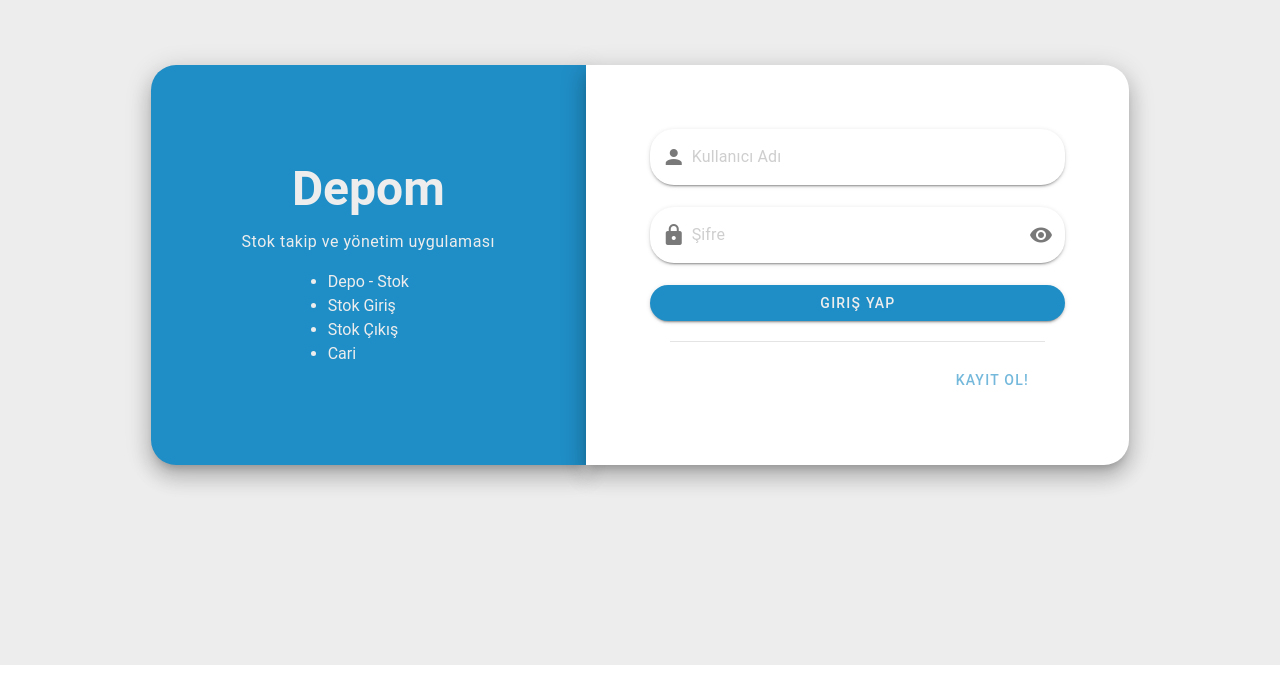
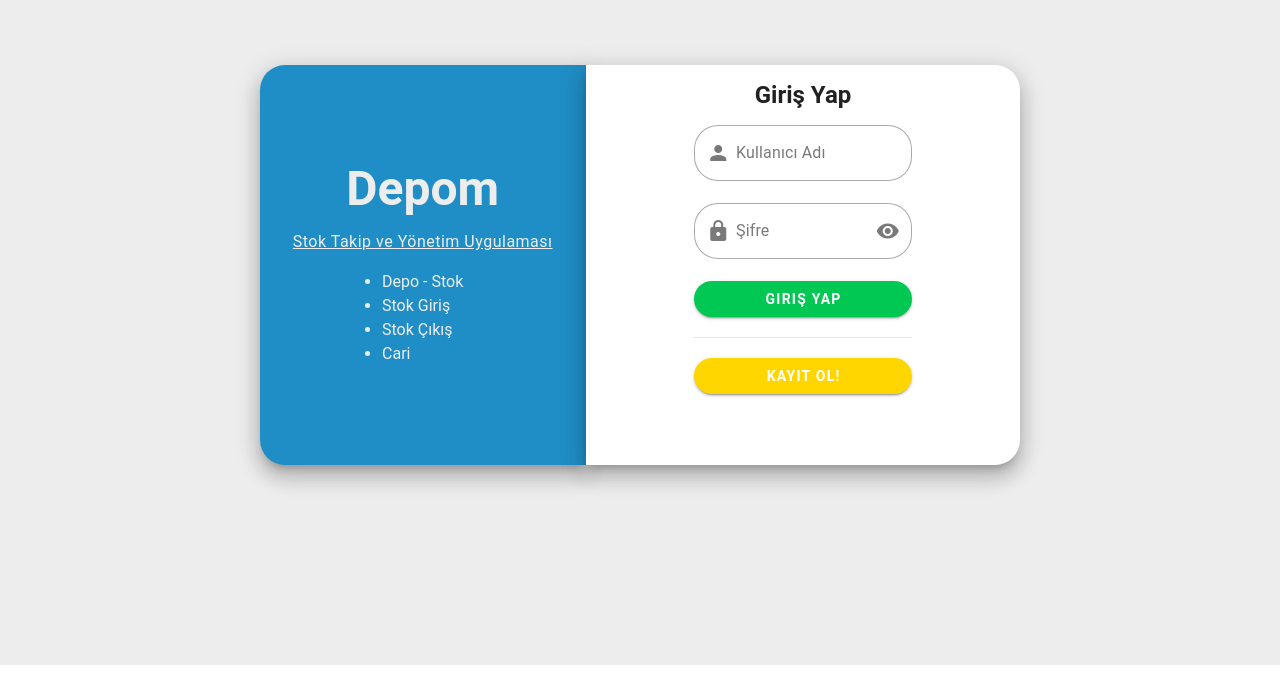
Before and after one commit to nurcancurebal/depom-frontend, a Vue app: page / in a window 1280 px wide. Shown: the part 123-800 px from the top of the page. Built offline with nearby package versions, Linux system fonts and the light colour scheme.

Commit message:
home sayfası yeni dizayn

```diff
--- a/src/views/Home.vue
+++ b/src/views/Home.vue
@@ -4,7 +4,7 @@
     style="background-color: #ededed; height: 100vh"
     justify="center"
   >
-    <v-col cols="4" style="padding: 0">
+    <v-col cols="3" style="padding: 0">
       <v-sheet
         :elevation="13"
         :height="signInUp ? '590' : '400'"
@@ -12,8 +12,11 @@
         class="d-flex align-center justify-center flex-column px-2"
       >
         <h2 class="text-h3 font-weight-bold" style="color: #ededed">Depom</h2>
-        <p class="my-4 text-body-1 text-center" style="color: #ededed">
-          Stok takip ve yönetim uygulaması
+        <p
+          class="my-4 text-body-1 text-center text-decoration-underline"
+          style="color: #ededed"
+        >
+          Stok Takip ve Yönetim Uygulaması
         </p>
         <ul style="list-style-type: disc; color: #ededed">
           <li>Depo - Stok</li>
@@ -23,30 +26,30 @@
         </ul>
       </v-sheet>
     </v-col>
-    <v-col cols="5" style="padding: 0">
+    <v-col cols="4" style="padding: 0">
       <v-sheet
         :elevation="13"
         :height="400"
         style="border-radius: 0px 25px 25px 0px"
         v-show="!signInUp"
-        class="pa-16"
       >
         <form class="d-flex align-center flex-column justify-center">
+          <h2 class="my-3">Giriş Yap</h2>
           <v-text-field
             prepend-inner-icon="mdi-account"
-            variant="solo"
+            label="Kullanıcı Adı"
+            variant="outlined"
             rounded="xl"
-            style="width: 100%"
-            placeholder="Kullanıcı Adı"
+            style="width: 50%"
             :error-messages="usernameError"
             v-model="username"
           />
           <v-text-field
             prepend-inner-icon="mdi-lock"
-            variant="solo"
-            style="width: 100%"
+            label="Şifre"
+            variant="outlined"
+            style="width: 50%"
             rounded="xl"
-            placeholder="Şifre"
             :type="visible ? 'text' : 'password'"
             @click:append-inner="visible = !visible"
             :append-inner-icon="visible ? 'mdi-eye-off' : 'mdi-eye'"
@@ -54,7 +57,8 @@
             v-model="password"
           />
           <v-btn
-            style="width: 100%; background-color: #208ec6; color: #ededed"
+            class="font-weight-bold"
+            style="width: 50%; background-color: #00c853; color: white"
             rounded="xl"
             @click="
               if (
@@ -71,18 +75,16 @@
           >
             Giriş Yap
           </v-btn>
-        </form>
-        <v-divider class="ma-5" />
-        <div class="text-end">
+          <v-divider class="ma-5" style="width: 50%" />
           <v-btn
-            variant="plain"
-            style="color: #208ec6"
+            style="width: 50%; background-color: #ffd600; color: white"
+            rounded="xl"
             @click="changeSignInUp"
-            class="mr-5"
+            class="font-weight-bold"
           >
             Kayıt Ol!
           </v-btn>
-        </div>
+        </form>
       </v-sheet>
 
       <v-sheet
@@ -90,33 +92,33 @@
         :height="590"
         style="border-radius: 0px 25px 25px 0px"
         v-show="signInUp"
-        class="pa-16"
       >
         <form class="d-flex align-center flex-column justify-center">
+          <h2 class="my-3">Kayıt Ol</h2>
           <v-text-field
             prepend-inner-icon="mdi-account"
-            variant="solo"
             rounded="xl"
-            style="width: 100%"
-            placeholder="Ad"
+            style="width: 50%"
+            label="Ad"
+            variant="outlined"
             v-model="firstname"
             :error-messages="firstnameError"
           />
           <v-text-field
             prepend-inner-icon="mdi-account"
-            variant="solo"
+            label="Soyad"
+            variant="outlined"
             rounded="xl"
-            style="width: 100%"
-            placeholder="Soyad"
+            style="width: 50%"
             v-model="lastname"
             :error-messages="lastnameError"
           />
           <v-text-field
             prepend-inner-icon="mdi-account"
-            variant="solo"
+            label="Kullanıcı Adı"
+            variant="outlined"
             rounded="xl"
-            style="width: 100%"
-            placeholder="Kullanıcı Adı"
+            style="width: 50%"
             v-model="signupusername"
             :error-messages="signupusernameError"
           />
@@ -126,10 +128,10 @@
             readonly
             @click="menu = !menu"
             prepend-inner-icon="mdi-calendar"
-            variant="solo"
+            label="Doğum Tarihi"
+            variant="outlined"
             rounded="xl"
-            style="width: 100%"
-            placeholder="Doğum Tarihi"
+            style="width: 50%"
             :error-messages="birthdateError"
           >
             <v-menu
@@ -157,19 +159,18 @@
 
           <v-text-field
             prepend-inner-icon="mdi-lock"
-            variant="solo"
-            style="width: 100%"
+            label="Şifre"
+            variant="outlined"
+            style="width: 50%"
             rounded="xl"
-            placeholder="Şifre"
             :type="visible ? 'text' : 'password'"
             @click:append-inner="visible = !visible"
             :append-inner-icon="visible ? 'mdi-eye-off' : 'mdi-eye'"
             v-model="signuppassword"
             :error-messages="signuppasswordError"
           />
-
           <v-btn
-            style="width: 100%; background-color: #208ec6; color: #ededed"
+            style="width: 50%; background-color: #ffd600; color: white"
             rounded="xl"
             @click="
               if (
@@ -205,22 +206,21 @@
                 showSnackbarError = true;
               }
             "
+            class="font-weight-bold"
           >
             Kayıt Ol
           </v-btn>
-        </form>
+          <v-divider class="ma-5" style="width: 50%" />
 
-        <v-divider class="ma-5" />
-        <div class="text-end">
           <v-btn
-            variant="plain"
-            style="color: #208ec6"
+            class="font-weight-bold"
+            style="width: 50%; background-color: #00c853; color: white"
+            rounded="xl"
             @click="changeSignUpIn"
-            class="mr-5"
           >
             Giriş Yap!
           </v-btn>
-        </div>
+        </form>
       </v-sheet>
       <v-snackbar
         v-model="showSnackbar"
@@ -393,9 +393,6 @@ export default {
 </script>
 
 <style>
-.v-field__input {
-  color: gray !important;
-}
 .v-picker-title {
   display: none;
 }
```
